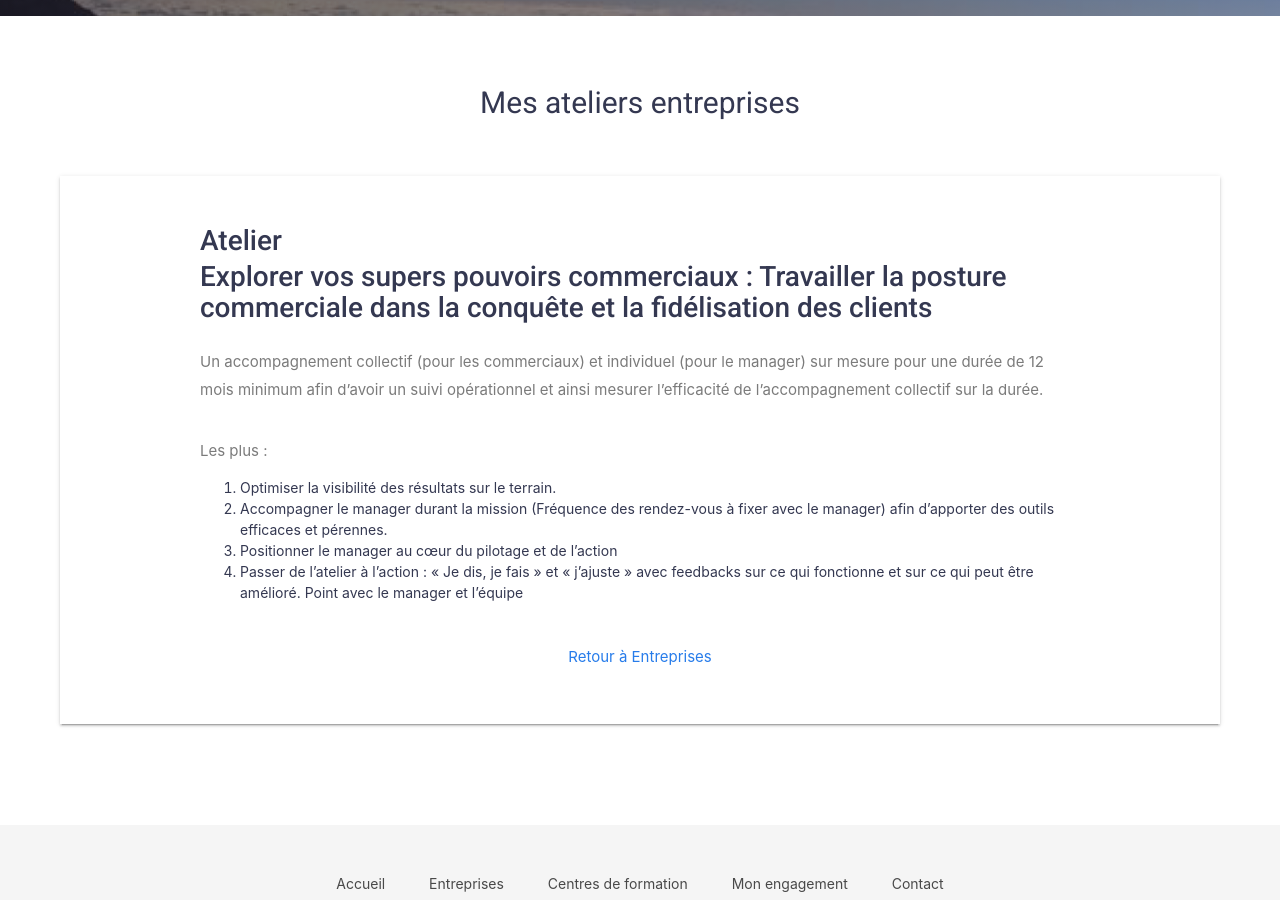
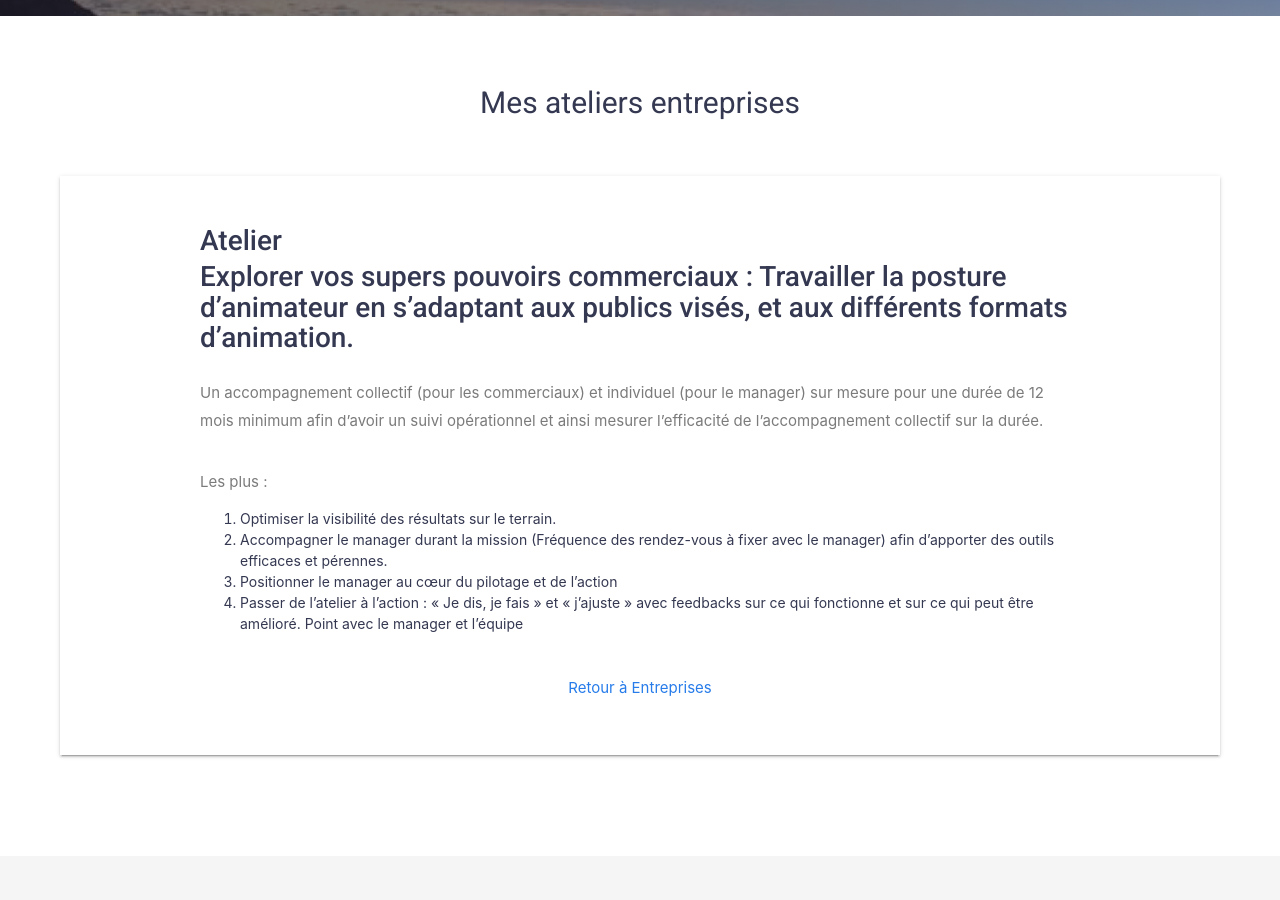
Before and after one commit to IsmaelSANE/sabine-coach, a Jekyll site: the page built from _posts/2017-11-15-explorer-vos-supers-pouvoirs-commerciaux.md, in a window 1280 px wide and 900 px high, scrolled down 479 px. Built offline with Jekyll 4.4.1, drawn with Linux system fonts in a browser that asks for light colours; nearby versions of some CDN libraries; some web fonts are replaced.

```diff
--- a/_posts/2017-11-15-explorer-vos-supers-pouvoirs-commerciaux.md
+++ b/_posts/2017-11-15-explorer-vos-supers-pouvoirs-commerciaux.md
@@ -13,7 +13,7 @@
 url: ateliers-entreprises
 ---
 # Atelier
-# Explorer vos supers pouvoirs commerciaux : Travailler la posture commerciale dans la conquête et la fidélisation des clients
+# Explorer vos supers pouvoirs commerciaux : Travailler la posture d’animateur en s’adaptant aux publics visés, et aux différents formats d’animation.
 
 Un accompagnement collectif (pour les commerciaux) et individuel (pour le manager) sur mesure pour une durée de 12 mois minimum afin d’avoir un suivi opérationnel et ainsi mesurer l’efficacité de l’accompagnement collectif sur la durée.
 
```
Also changed, not shown: _posts/2017-12-15-explorer-vos-supers-pouvoirs-commerciaux.md (+1 -1 lines).
